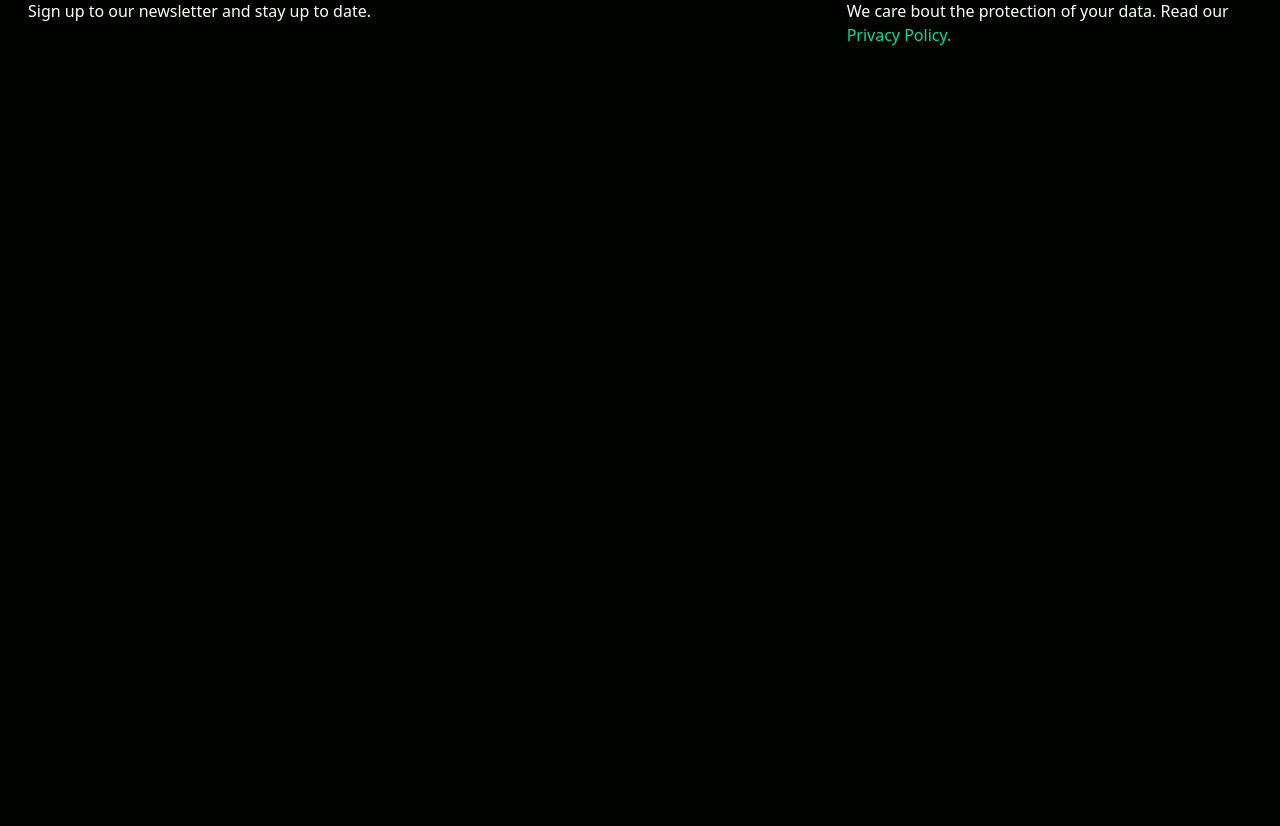
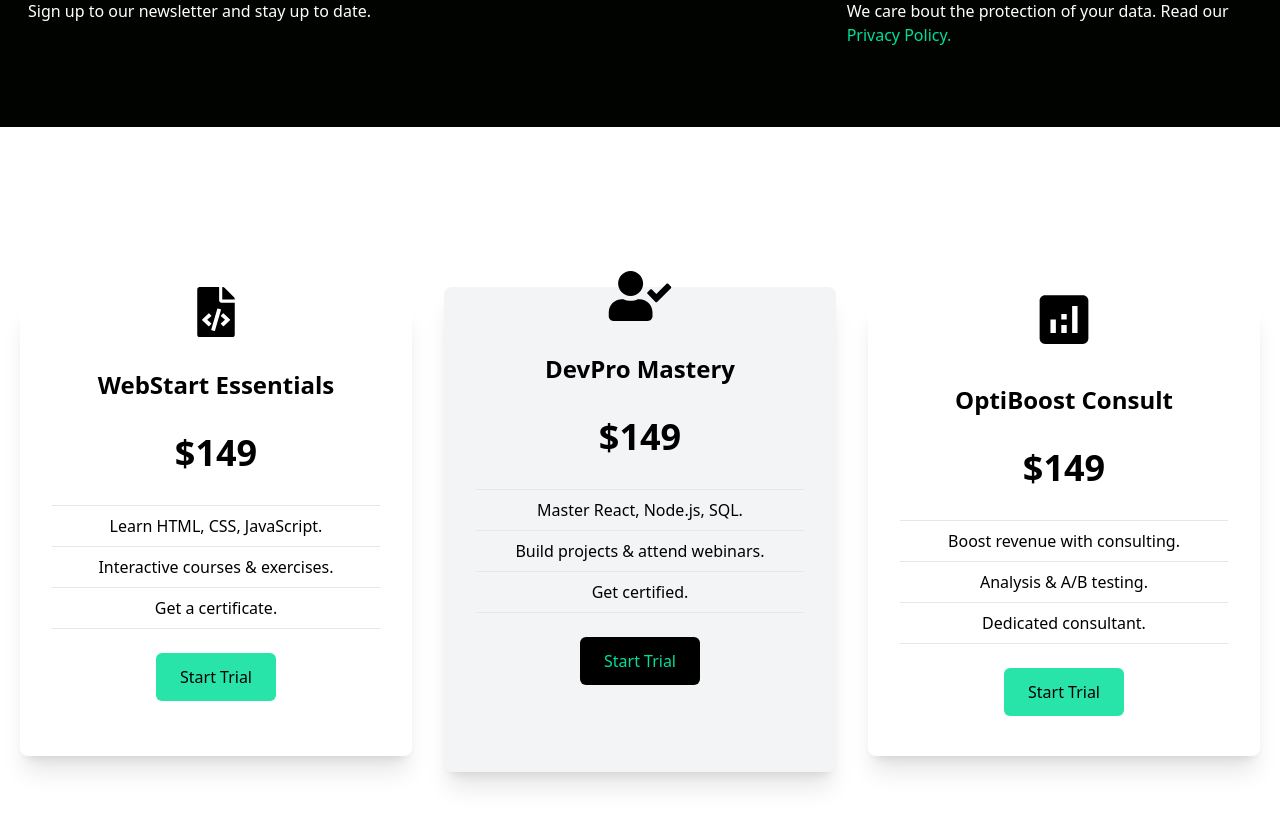
Before and after one commit to ahmadwahlah/WebDevMastery., a React (Create React App) app: page / in a window 1280 px wide. Shown: the part 1660-2486 px from the top of the page. Before the commit the page ends 1787 px from the top, so only its background shows below. Built offline with nearby package versions, Linux system fonts and the light colour scheme.

Commit message:
Cards component added

```diff
--- a/src/App.js
+++ b/src/App.js
@@ -3,6 +3,7 @@ import Navbar from "./components/Navbar";
 import Hero from "./components/Hero";
 import Dashboard from "./components/Dashboard";
 import Newsletter from "./components/Newsletter";
+import Cards from "./components/Cards";
 
 export default function App() {
   return (
@@ -12,6 +13,7 @@ export default function App() {
         <Hero />
         <Dashboard />
         <Newsletter />
+        <Cards />
       </div>
     </div>
   );
--- /dev/null
+++ b/src/components/Cards.js
@@ -0,0 +1,74 @@
+import React from "react";
+import { FaFileCode, FaUserCheck } from "react-icons/fa";
+import { MdAnalytics } from "react-icons/md";
+
+function Card() {
+  return (
+    <div className=" w-full py-[10rem] px-4 bg-white">
+      <div className="max-w-[1240px] mx-auto grid md:grid-cols-3 gap-8">
+        <div className="w-full shadow-xl flex flex-col py-4 my-4 rounded-lg hover:scale-105 duration-300">
+          <FaFileCode className="w-20 mx-auto mt-[-2rem] bg-white" size={50} />
+          <h2 className="text-center font-bold py-8 text-2xl">
+            WebStart Essentials
+          </h2>
+          <p className="text-center text-4xl font-bold">$149</p>
+          <div className="text-center font-medium">
+            <p className="py-2 border-b mx-8 mt-8 border-t ">
+              Learn HTML, CSS, JavaScript.
+            </p>
+            <p className="py-2 border-b mx-8 ">
+              Interactive courses & exercises.
+            </p>
+            <p className="py-2 border-b mx-8 ">Get a certificate.</p>
+          </div>
+          <button className="hover:bg-[#00df9a] bg-[#00df98d6] w-[200p×] rounded-md font-medium my-6 mx-auto px-6 py-3">
+            Start Trial
+          </button>
+        </div>
+
+        <div className="w-full bg-gray-100 shadow-xl flex flex-col py-4 my-8 md:m-0 rounded-lg hover:scale-105 duration-300">
+          <FaUserCheck
+            className="w-20 mx-auto mt-[-2rem] bg-transparent"
+            size={50}
+          />
+          <h2 className="text-center font-bold py-8 text-2xl">
+            DevPro Mastery
+          </h2>
+          <p className="text-center text-4xl font-bold">$149</p>
+          <div className="text-center font-medium">
+            <p className="py-2 border-b mx-8 mt-8 border-t ">
+              Master React, Node.js, SQL.
+            </p>
+            <p className="py-2 border-b mx-8 ">
+              Build projects & attend webinars.
+            </p>
+            <p className="py-2 border-b mx-8 ">Get certified.</p>
+          </div>
+          <button className="hover:bg-[#222222]  text-[#00df9a] bg-black  w-[200p×] rounded-md font-medium my-6 mx-auto px-6 py-3">
+            Start Trial
+          </button>
+        </div>
+
+        <div className="w-full shadow-xl flex flex-col py-4 my-4 rounded-lg hover:scale-105 duration-300">
+          <MdAnalytics className="w-20 mx-auto mt-[-2rem] bg-white" size={65} />
+          <h2 className="text-center font-bold py-8 text-2xl">
+            OptiBoost Consult
+          </h2>
+          <p className="text-center text-4xl font-bold">$149</p>
+          <div className="text-center font-medium">
+            <p className="py-2 border-b mx-8 mt-8 border-t ">
+              Boost revenue with consulting.
+            </p>
+            <p className="py-2 border-b mx-8 ">Analysis & A/B testing.</p>
+            <p className="py-2 border-b mx-8 ">Dedicated consultant.</p>
+          </div>
+          <button className="hover:bg-[#00df9a] bg-[#00df98d6] w-[200p×] rounded-md font-medium my-6 mx-auto px-6 py-3">
+            Start Trial
+          </button>
+        </div>
+      </div>
+    </div>
+  );
+}
+
+export default Card;
--- a/src/components/Newsletter.js
+++ b/src/components/Newsletter.js
@@ -17,7 +17,7 @@ function Newsletter() {
               type="email"
               placeholder="Enter Email"
             />
-            <button className="text-black rounded-md bg-[#00df9a] font-medium w-[200px] ml-4 my-6 px-6 py-3">
+            <button className="text-black rounded-md hover:bg-[#00df9a] bg-[#00df98d6] font-medium w-[200px] ml-4 my-6 px-6 py-3">
               Notify Me
             </button>
           </div>
```
